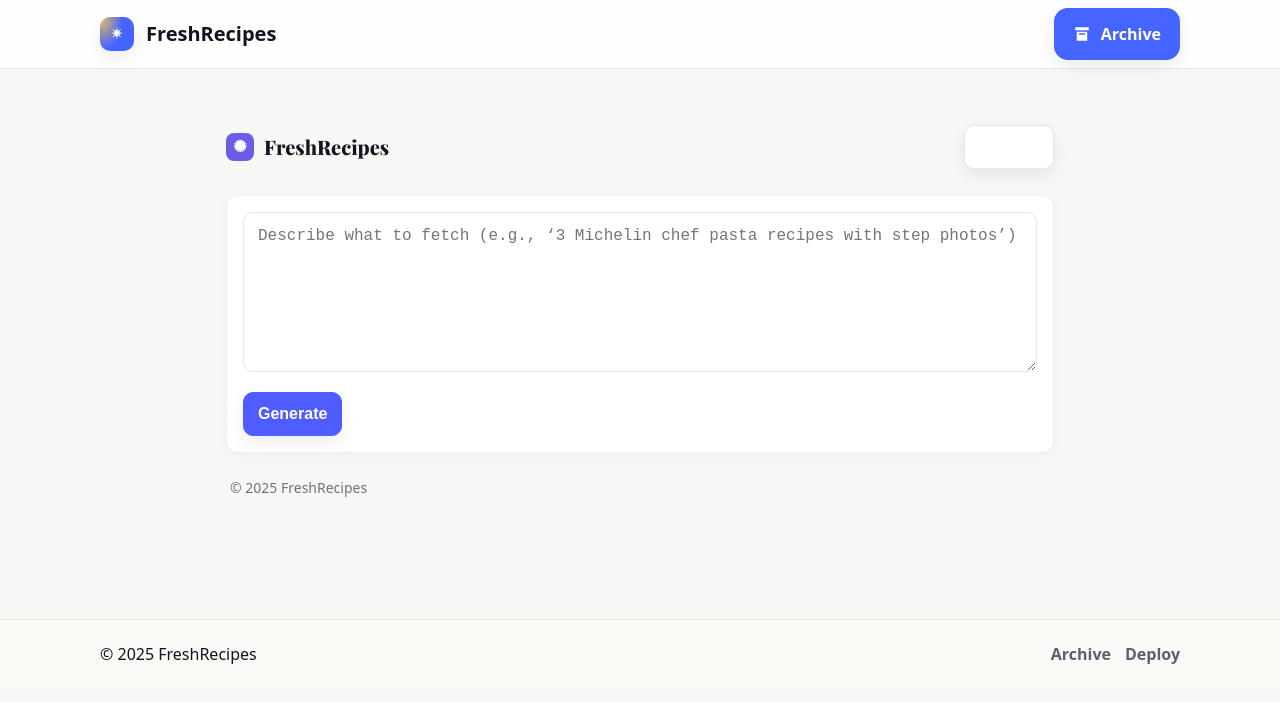
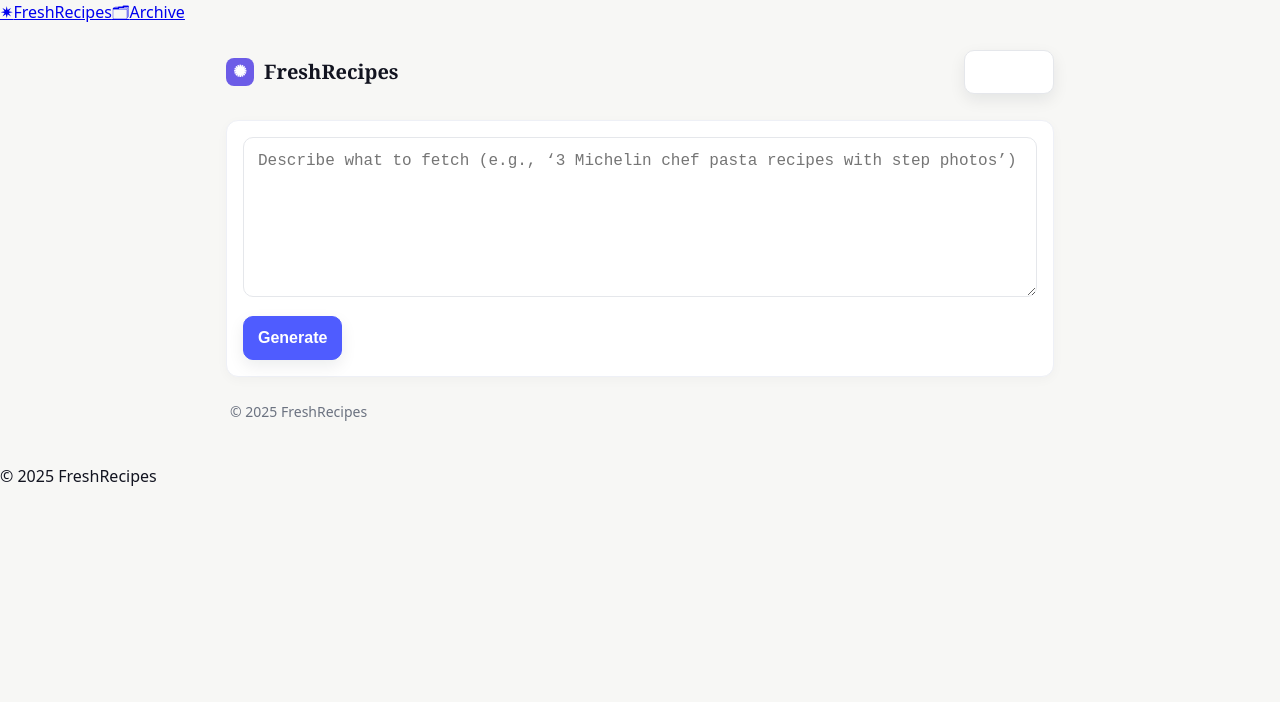
Before and after one commit to Apttyman/freshrecipes, a Next.js app: page / in a window 1280 px wide. Shown: the top 702 px of the page. Built offline with nearby package versions, Linux system fonts and the light colour scheme.

Commit message:
Update layout.tsx

```diff
--- a/app/layout.tsx
+++ b/app/layout.tsx
@@ -1,53 +1,48 @@
 // app/layout.tsx
-import type { Metadata } from 'next'
-import './globals.css'
-import { Playfair_Display } from 'next/font/google'
+import './globals.css';
+import Link from 'next/link';
+import { ReactNode } from 'react';
 
-const playfair = Playfair_Display({
-  subsets: ['latin'],
-  display: 'swap',
-  weight: ['400', '700', '800', '900'],
-  variable: '--font-playfair',
-})
+export const metadata = {
+  title: 'FreshRecipes',
+  description: 'Fetch and render chef-quality recipes.',
+};
 
-export const metadata: Metadata = {
-  title: 'FreshRecipes',
-  description: 'Chef-grade recipes with elegant presentation',
-}
+export default function RootLayout({ children }: { children: ReactNode }) {
+  return (
+    <html lang="en" className="h-full">
+      <body className="min-h-screen bg-neutral-50 text-neutral-900 antialiased">
+        {/* Global header (only one) */}
+        <header className="sticky top-0 z-40 w-full border-b border-neutral-200 bg-white/80 backdrop-blur">
+          <div className="mx-auto flex max-w-3xl items-center justify-between px-4 py-3">
+            <Link href="/" className="flex items-center gap-3">
+              <span className="inline-flex h-7 w-7 items-center justify-center rounded-lg bg-gradient-to-br from-indigo-500 to-violet-500 text-white shadow-sm">
+                ✷
+              </span>
+              <span className="text-xl font-extrabold tracking-tight font-playfair">
+                FreshRecipes
+              </span>
+            </Link>
 
-export default function RootLayout({ children }: { children: React.ReactNode }) {
-  return (
-    <html lang="en" className={playfair.variable}>
-      <body>
-        <header className="site-header">
-          <div className="container header-inner">
-            <a className="brand" href="/" aria-label="FreshRecipes home">
-              <span className="brand-mark" aria-hidden>✷</span>
-              <span className="brand-text">FreshRecipes</span>
-            </a>
-            <nav className="header-actions">
-              <a className="btn btn-outline" href="/archive">
-                <svg width="18" height="18" viewBox="0 0 24 24" aria-hidden>
-                  <path d="M3 3h18v4H3V3zm2 6h14v12H5V9zm3 2v2h8v-2H8z" fill="currentColor"/>
-                </svg>
-                Archive
-              </a>
-            </nav>
+            <Link
+              href="/archive"
+              className="inline-flex items-center gap-2 rounded-xl border border-neutral-200 bg-white px-3 py-2 text-sm font-medium shadow-sm hover:bg-neutral-50 active:scale-[0.98] transition"
+            >
+              <span className="inline-block">🗂</span>
+              <span>Archive</span>
+            </Link>
           </div>
         </header>
 
-        <main className="container page-wrap">{children}</main>
+        <main className="mx-auto max-w-3xl px-4 py-8">{children}</main>
 
-        <footer className="site-footer">
-          <div className="container footer-inner">
-            <p>© {new Date().getFullYear()} FreshRecipes</p>
-            <nav className="footer-links">
-              <a href="/archive">Archive</a>
-              <a href="https://vercel.com" target="_blank" rel="noreferrer">Deploy</a>
-            </nav>
+        {/* Clean footer (no Archive/Deploy links) */}
+        <footer className="border-t border-neutral-200 bg-white">
+          <div className="mx-auto max-w-3xl px-4 py-6 text-sm text-neutral-500">
+            © 2025 FreshRecipes
           </div>
         </footer>
       </body>
     </html>
-  )
+  );
 }
```
